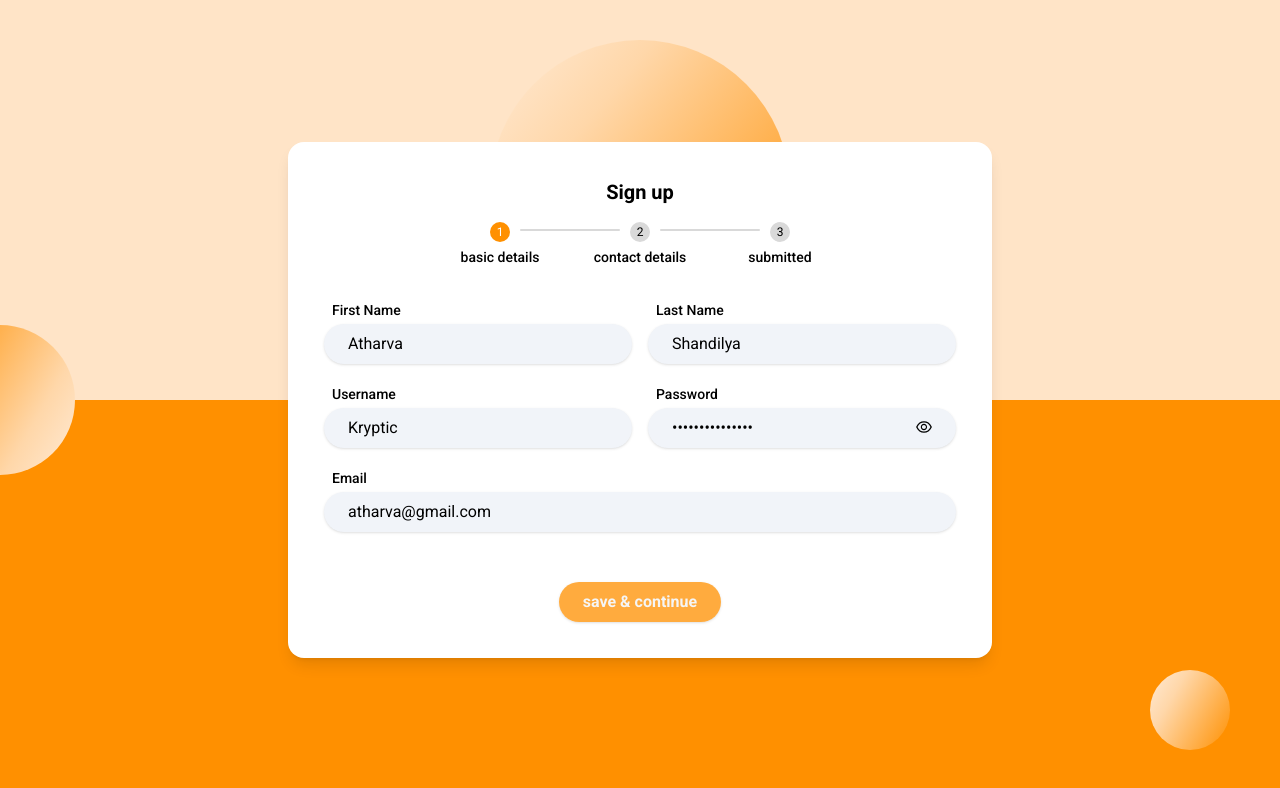
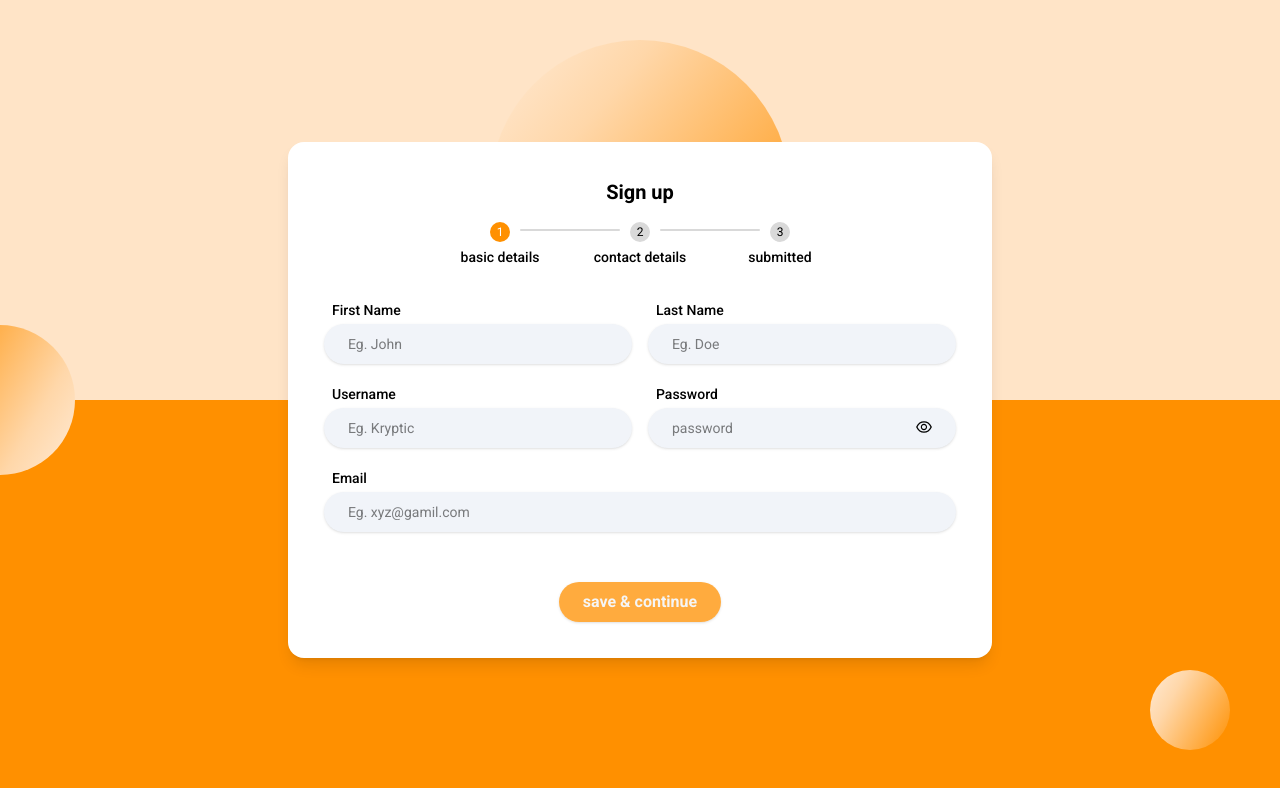
Before and after one commit to Atharv-Shandilya/Celebal_Assignment_1, a React (Vite) app: page / in a window 1280 px wide. Shown: the top 788 px of the page. Built offline with nearby package versions, Linux system fonts and the light colour scheme.

Commit message:
Bug fix: fixed issue of pre filled form

```diff
--- a/package.json
+++ b/package.json
@@ -18,7 +18,7 @@
     "react-dom": "^19.1.0",
     "tailwindcss": "^4.1.7"
   },
-  "devDependencies": {
+  "devDependnpmencies": {
     "@eslint/js": "^9.25.0",
     "@types/react": "^19.1.2",
     "@types/react-dom": "^19.1.2",
--- a/src/App.tsx
+++ b/src/App.tsx
@@ -15,39 +15,16 @@ function App() {
   const [showPassword, setShowPassword] = useState(false);
 
   const [form, setForm] = useState<IForm>({
-    firstName: "Atharva",
-    lastName: "Shandilya",
-    userName: "Kryptic",
-    password: "3Atharva24@2004",
-    email: "atharva@gmail.com",
-    phone: "9973305617",
-    country: {
-      isoCode: "IN",
-      name: "India",
-      phonecode: "91",
-      flag: "🇮🇳",
-      currency: "INR",
-      latitude: "20.00000000",
-      longitude: "77.00000000",
-      timezones: [
-        {
-          zoneName: "Asia/Kolkata",
-          gmtOffset: 19800,
-          gmtOffsetName: "UTC+05:30",
-          abbreviation: "IST",
-          tzName: "Indian Standard Time",
-        },
-      ],
-    },
-    city: {
-      name: "New Delhi",
-      countryCode: "IN",
-      stateCode: "DL",
-      latitude: "28.63576000",
-      longitude: "77.22445000",
-    },
-    aadhar: "914603900247",
-    pan: "BIBKA6742I",
+    firstName: "",
+    lastName: "",
+    userName: "",
+    password: "",
+    email: "",
+    phone: "",
+    country: null,
+    city: null,
+    aadhar: "",
+    pan: "",
   });
 
   const [formError, setFormError] = useState<IFormError>({
```
